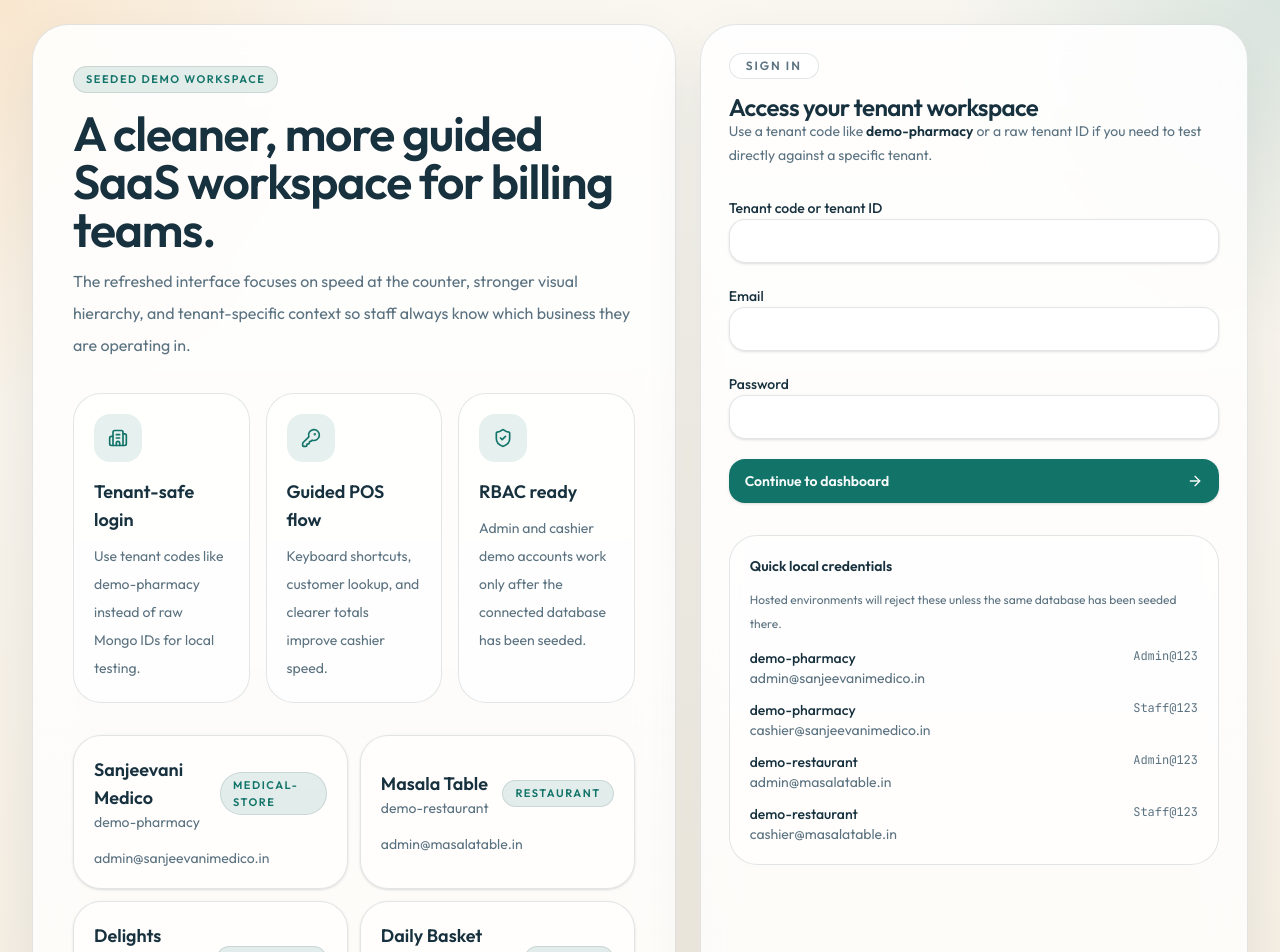
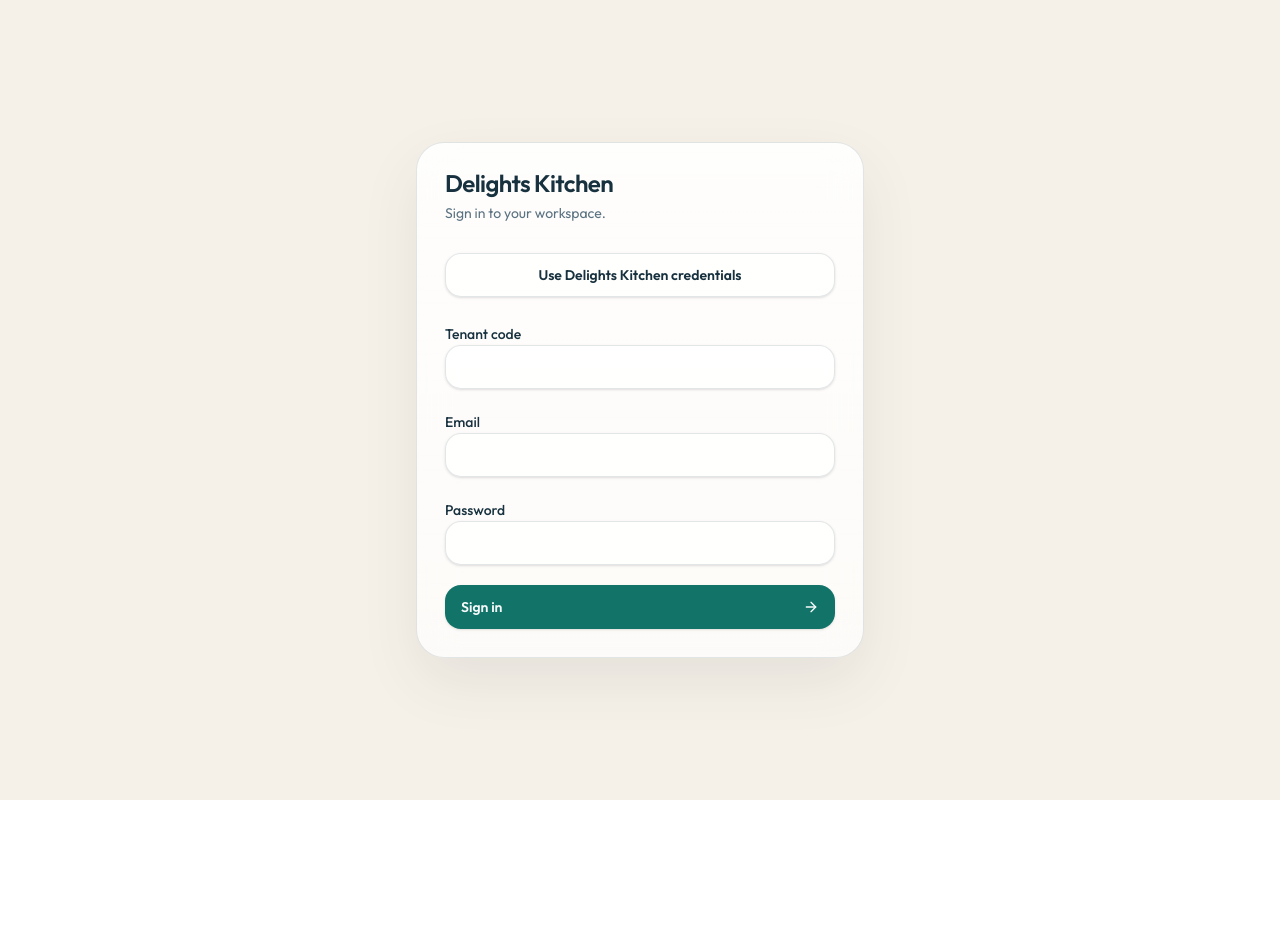
Before and after one commit to prasadvavdane/Udyog-Sarthi, a Next.js app: page /auth/signin in a window 1280 px wide. Shown: the top 952 px of the page. After the commit the page ends 800 px from the top, so only its background shows below. Built offline with nearby package versions, Linux system fonts and the light colour scheme.

Commit message:
Loginpage Setup

```diff
--- a/src/app/auth/signin/page.tsx
+++ b/src/app/auth/signin/page.tsx
@@ -3,9 +3,7 @@
 import { useState } from "react";
 import { signIn } from "next-auth/react";
 import { useRouter } from "next/navigation";
-import { ArrowRight, Building2, KeyRound, ShieldCheck } from "lucide-react";
-import { demoAccounts } from "@/lib/demo-tenants";
-import { Badge } from "@/components/ui/badge";
+import { ArrowRight } from "lucide-react";
 import { Button } from "@/components/ui/button";
 import {
   Card,
@@ -18,6 +16,12 @@
 import { Label } from "@/components/ui/label";
 import { toast } from "sonner";
 
+const DELIGHTS_KITCHEN_ACCOUNT = {
+  tenantId: "delights-kitchen",
+  email: "admin@delightskitchen.in",
+  password: "Admin@123",
+};
+
 export default function SignInPage() {
   const [email, setEmail] = useState("");
   const [password, setPassword] = useState("");
@@ -25,10 +29,10 @@
   const [loading, setLoading] = useState(false);
   const router = useRouter();
 
-  const fillDemoAccount = (account: (typeof demoAccounts)[number]) => {
-    setTenantId(account.tenantCode);
-    setEmail(account.email);
-    setPassword(account.password);
+  const fillDelightsKitchenCredentials = () => {
+    setTenantId(DELIGHTS_KITCHEN_ACCOUNT.tenantId);
+    setEmail(DELIGHTS_KITCHEN_ACCOUNT.email);
+    setPassword(DELIGHTS_KITCHEN_ACCOUNT.password);
   };
 
   const handleSubmit = async (event: React.FormEvent) => {
@@ -44,13 +48,10 @@
       });
 
       if (result?.error) {
-        toast.error(
-          "Sign-in failed. Check the credentials and the deployment database connection.",
-        );
+        toast.error("Sign-in failed. Check the credentials and the deployment database connection.");
         return;
       }
 
-      toast.success("Signed in successfully.");
       router.push("/dashboard");
     } catch (error) {
       console.error(error);
@@ -60,188 +61,38 @@
     }
   };
 
-  const featuredAccounts = demoAccounts.filter(
-    (account) => account.role === "business-admin",
-  );
+  return (
+    <main className="flex min-h-screen items-center justify-center bg-background px-4 py-8">
+      <Card className="w-full max-w-md">
+        <CardHeader>
+          <CardTitle>Delights Kitchen</CardTitle>
+          <CardDescription>Sign in to your workspace.</CardDescription>
+        </CardHeader>
+        <CardContent className="space-y-6">
+          <Button type="button" variant="outline" className="w-full" onClick={fillDelightsKitchenCredentials}>
+            Use Delights Kitchen credentials
+          </Button>
 
-  return (
-    <div className="min-h-screen px-4 py-6 sm:px-6 lg:px-8">
-      <div className="mx-auto grid min-h-[calc(100vh-3rem)] max-w-7xl gap-6 lg:grid-cols-[1.08fr_0.92fr]">
-        <div className="glass-panel flex flex-col justify-between rounded-[36px] border border-white/70 p-8 md:p-10">
-          <div className="space-y-8">
-            <div className="space-y-4">
-              <Badge>Seeded demo workspace</Badge>
-              <div className="space-y-3">
-                <h1 className="max-w-3xl text-4xl font-semibold tracking-tight text-foreground md:text-5xl">
-                  A cleaner, more guided SaaS workspace for billing teams.
-                </h1>
-                <p className="max-w-2xl text-base leading-8 text-muted-foreground">
-                  The refreshed interface focuses on speed at the counter,
-                  stronger visual hierarchy, and tenant-specific context so
-                  staff always know which business they are operating in.
-                </p>
-              </div>
-            </div>
-
-            <div className="grid gap-4 md:grid-cols-3">
-              {[
-                {
-                  title: "Tenant-safe login",
-                  description:
-                    "Use tenant codes like demo-pharmacy instead of raw Mongo IDs for local testing.",
-                  icon: Building2,
-                },
-                {
-                  title: "Guided POS flow",
-                  description:
-                    "Keyboard shortcuts, customer lookup, and clearer totals improve cashier speed.",
-                  icon: KeyRound,
-                },
-                {
-                  title: "RBAC ready",
-                  description:
-                    "Admin and cashier demo accounts work only after the connected database has been seeded.",
-                  icon: ShieldCheck,
-                },
-              ].map((item) => (
-                <div
-                  key={item.title}
-                  className="rounded-[28px] border border-white/70 bg-white/62 p-5"
-                >
-                  <div className="flex h-12 w-12 items-center justify-center rounded-2xl bg-primary/10 text-primary">
-                    <item.icon className="h-5 w-5" />
-                  </div>
-                  <h2 className="mt-4 text-lg font-semibold text-foreground">
-                    {item.title}
-                  </h2>
-                  <p className="mt-2 text-sm leading-7 text-muted-foreground">
-                    {item.description}
-                  </p>
-                </div>
-              ))}
-            </div>
-
-            <div className="grid gap-3 md:grid-cols-2">
-              {featuredAccounts.map((account) => (
-                <button
-                  key={account.tenantCode}
-                  type="button"
-                  onClick={() => fillDemoAccount(account)}
-                  className="rounded-[28px] border border-white/70 bg-white/62 p-5 text-left shadow-sm hover:border-primary/20 hover:bg-white"
-                >
-                  <div className="flex items-center justify-between gap-3">
-                    <div>
-                      <p className="text-lg font-semibold text-foreground">
-                        {account.businessName}
-                      </p>
-                      <p className="text-sm text-muted-foreground">
-                        {account.tenantCode}
-                      </p>
-                    </div>
-                    <Badge>{account.industryTemplate}</Badge>
-                  </div>
-                  <p className="mt-4 text-sm text-muted-foreground">
-                    {account.email}
-                  </p>
-                </button>
-              ))}
-            </div>
-          </div>
-
-          <p className="mt-8 text-sm leading-7 text-muted-foreground">
-            Tip: these demo credentials only work when the connected MongoDB
-            already contains the seeded tenant and user data.
-          </p>
-        </div>
-
-        <Card className="rounded-[36px] border-white/70">
-          <CardHeader className="space-y-4">
-            <div className="inline-flex w-fit rounded-full border border-border bg-white/70 px-4 py-1 text-xs font-semibold uppercase tracking-[0.16em] text-muted-foreground">
-              Sign in
-            </div>
-            <div>
-              <CardTitle>Access your tenant workspace</CardTitle>
-              <CardDescription>
-                Use a tenant code like{" "}
-                <span className="font-semibold text-foreground">
-                  demo-pharmacy
-                </span>{" "}
-                or a raw tenant ID if you need to test directly against a
-                specific tenant.
-              </CardDescription>
-            </div>
-          </CardHeader>
-          <CardContent>
           <form onSubmit={handleSubmit} className="space-y-5">
             <div className="space-y-2">
-                <Label htmlFor="tenantId">Tenant code or tenant ID</Label>
-                <Input
-                  id="tenantId"
-                  value={tenantId}
-                  onChange={(event) => setTenantId(event.target.value)}
-                  required
-                />
+              <Label htmlFor="tenantId">Tenant code</Label>
+              <Input id="tenantId" value={tenantId} onChange={(event) => setTenantId(event.target.value)} required />
             </div>
             <div className="space-y-2">
               <Label htmlFor="email">Email</Label>
-                <Input
-                  id="email"
-                  type="email"
-                  value={email}
-                  onChange={(event) => setEmail(event.target.value)}
-                  required
-                />
+              <Input id="email" type="email" value={email} onChange={(event) => setEmail(event.target.value)} required />
             </div>
             <div className="space-y-2">
               <Label htmlFor="password">Password</Label>
-                <Input
-                  id="password"
-                  type="password"
-                  value={password}
-                  onChange={(event) => setPassword(event.target.value)}
-                  required
-                />
+              <Input id="password" type="password" value={password} onChange={(event) => setPassword(event.target.value)} required />
             </div>
-              <Button
-                type="submit"
-                className="w-full justify-between"
-                disabled={loading}
-              >
-                {loading ? "Signing in..." : "Continue to dashboard"}
+            <Button type="submit" className="w-full justify-between" disabled={loading}>
+              {loading ? "Signing in..." : "Sign in"}
               <ArrowRight className="h-4 w-4" />
             </Button>
           </form>
-
-            <div className="mt-8 space-y-3 rounded-[28px] border border-border bg-white/62 p-5">
-              <p className="text-sm font-semibold text-foreground">
-                Quick local credentials
-              </p>
-              <p className="text-xs leading-6 text-muted-foreground">
-                Hosted environments will reject these unless the same database
-                has been seeded there.
-              </p>
-              <div className="space-y-3 text-sm text-muted-foreground">
-                {demoAccounts.slice(0, 4).map((account) => (
-                  <div
-                    key={`${account.tenantCode}-${account.role}`}
-                    className="flex items-start justify-between gap-3"
-                  >
-                    <div>
-                      <p className="font-medium text-foreground">
-                        {account.tenantCode}
-                      </p>
-                      <p>{account.email}</p>
-                    </div>
-                    <p className="font-mono text-xs text-muted-foreground">
-                      {account.password}
-                    </p>
-                  </div>
-                ))}
-              </div>
-            </div>
         </CardContent>
       </Card>
-      </div>
-    </div>
+    </main>
   );
 }
--- a/src/app/layout.tsx
+++ b/src/app/layout.tsx
@@ -18,6 +18,9 @@
   title: "VyaparFlow",
   description: "Multi-tenant billing, GST, POS, CRM and analytics platform for India SMBs.",
 };
+
+// Keep Vercel functions close to the MongoDB Atlas cluster in AWS Mumbai.
+export const preferredRegion = "bom1";
 
 export default function RootLayout({
   children,
--- a/src/lib/mongodb.ts
+++ b/src/lib/mongodb.ts
@@ -41,6 +41,11 @@
     const opts = {
       bufferCommands: false,
       serverSelectionTimeoutMS: 10000,
+      // Small serverless pools avoid exhausting Atlas connection capacity across
+      // concurrently warmed Vercel functions while preserving connection reuse.
+      maxPoolSize: 5,
+      minPoolSize: 0,
+      maxIdleTimeMS: 10000,
     };
 
     cached.promise = mongoose.connect(MONGODB_URI, opts).then((mongoose) => {
```
Lines whose indentation alone changed are shown as unchanged.
